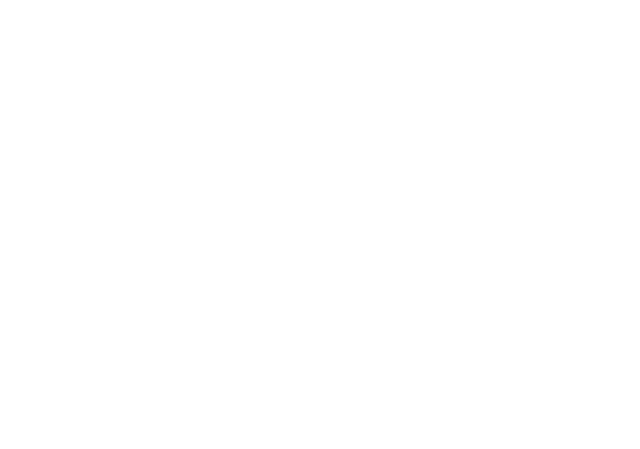
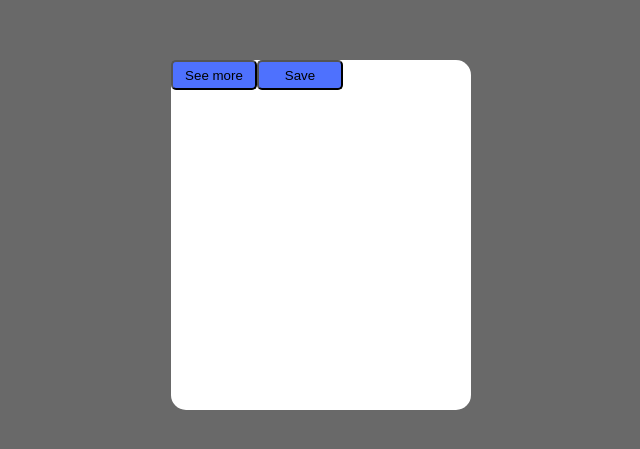
Before and after one commit to OlhaFedorets/training-sc, a React (Create React App) app: page / in a window 1280 px wide. Shown: the part 165-614 px from the top of the page, without its empty margins (319-959 px from the left). Built offline with nearby package versions, Linux system fonts and the light colour scheme.

Commit message:
change App

```diff
--- a/package.json
+++ b/package.json
@@ -14,6 +14,7 @@
     "react": "^18.3.1",
     "react-dom": "^18.3.1",
     "react-scripts": "5.0.1",
+    "styled-components": "^6.1.12",
     "typescript": "^4.4.2",
     "web-vitals": "^2.1.0"
   },
--- a/src/App.tsx
+++ b/src/App.tsx
@@ -1,15 +1,49 @@
 import React from 'react';
-import logo from './logo.svg';
 import './App.css';
+import styled from "styled-components";
 
 function App() {
   return (
     <div className="App">
-      <header className="App-header">
-
-      </header>
+      <Box>
+          <MyCard>
+<Btn>See more</Btn>
+<Btn>Save</Btn>
+          </MyCard>
+      </Box>
     </div>
   );
 }
 
 export default App;
+
+const MyCard = styled.div`
+    display: flex;
+    width: 300px;
+    height: 350px;
+    top: -317px;
+    left: -409px;
+    gap: 0px;
+    border-radius: 15px;
+    opacity: 0px;
+background-color: white;
+`
+
+const Btn = styled.button`
+    background-color: #4E71FE;
+    width: 86px;
+    height: 30px;
+    top: 298px;
+    left: 20px;
+    gap: 0px;
+    border-radius: 5px;
+    opacity: 0px;
+`
+
+const Box = styled.div`
+    height: 100vh;
+display: flex;
+    justify-content: center;
+    align-items: center;
+    background-color: dimgrey;
+`
```
Also changed, not shown: 1 other file (tests, documents, lock files or other folders).
